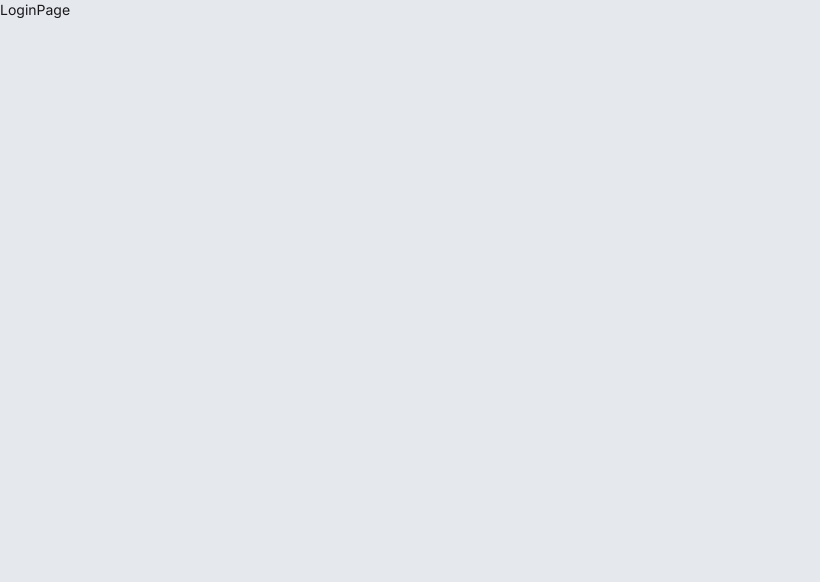
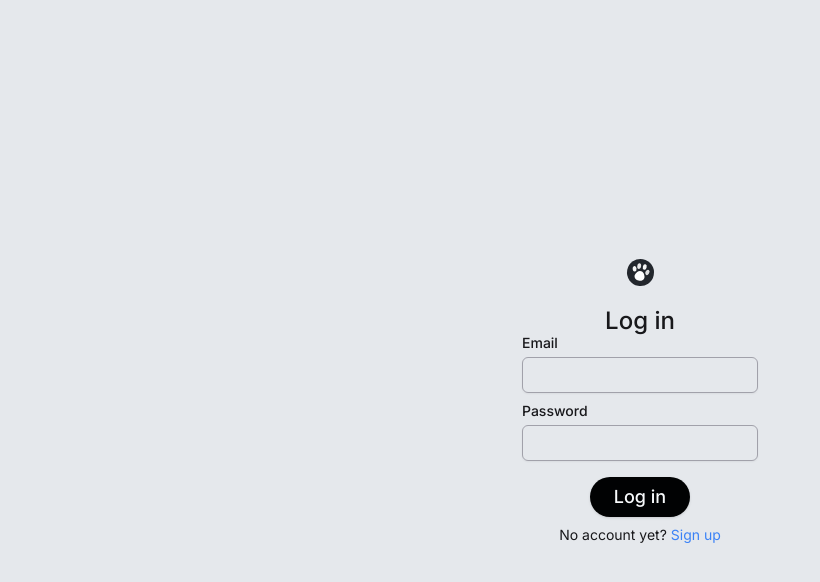
Before and after one commit to MohamedAdel0301/pet-soft, a Next.js app: page /login in a window 1280 px wide. Shown: the top 582 px of the page, without its empty margins (0-820 px from the left). Built offline with nearby package versions, Linux system fonts and the light colour scheme.

Commit message:
added auth pages

```diff
--- /dev/null
+++ b/src/app/(auth)/layout.tsx
@@ -0,0 +1,13 @@
+import Logo from "@/components/home/Logo";
+import React from "react";
+
+const layout = ({ children }: { children: React.ReactNode }) => {
+  return (
+    <div className="flex min-h-screen flex-col items-center justify-center gap-y-5">
+      <Logo />
+      {children}
+    </div>
+  );
+};
+
+export default layout;
--- a/src/app/(auth)/login/page.tsx
+++ b/src/app/(auth)/login/page.tsx
@@ -1,9 +1,26 @@
-import React from 'react'
+import React from "react";
+
+import H1 from "@/components/misc/H1";
+import AuthForm from "@/components/auth/AuthForm";
+import Link from "next/link";
 
 const LoginPage = () => {
   return (
-    <div>LoginPage</div>
-  )
-}
+    <main>
+      <H1 className="text-center">Log in</H1>
+      <AuthForm />
 
-export default LoginPage
+      <p className="text-center text-sm">
+        No account yet?{" "}
+        <Link
+          href={"/signup"}
+          className="mt-6 text-blue-500 visited:text-purple-600"
+        >
+          Sign up
+        </Link>
+      </p>
+    </main>
+  );
+};
+
+export default LoginPage;
--- a/src/app/(auth)/signup/page.tsx
+++ b/src/app/(auth)/signup/page.tsx
@@ -1,7 +1,25 @@
+import AuthForm from "@/components/auth/AuthForm";
+import H1 from "@/components/misc/H1";
+import Link from "next/link";
 import React from "react";
 
 const SignUpPage = () => {
-  return <div>SignUpPage</div>;
+  return (
+    <main>
+      <H1 className="text-center">Log in</H1>
+      <AuthForm />
+
+      <p className="text-center text-sm">
+        Already have an account?{" "}
+        <Link
+          href={"/login"}
+          className="mt-6 text-blue-500 visited:text-purple-600"
+        >
+          Log in
+        </Link>
+      </p>
+    </main>
+  );
 };
 
 export default SignUpPage;
--- /dev/null
+++ b/src/components/auth/AuthForm.tsx
@@ -0,0 +1,26 @@
+import { Button } from "../ui/button";
+import { Input } from "../ui/input";
+import { Label } from "../ui/label";
+
+const AuthFormInputStyles = "border-zinc-400";
+
+const AuthForm = () => {
+  return (
+    <form className="space-y-2">
+      <div className="space-y-1">
+        <Label htmlFor="email">Email</Label>
+        <Input id="email" type="email" className={AuthFormInputStyles} />
+      </div>
+      <div className="space-y-1">
+        <Label htmlFor="password">Password</Label>
+        <Input id="password" type="password" className={AuthFormInputStyles} />
+      </div>
+
+      <div className="w-full">
+        <Button className="mx-auto mb-2 mt-4 block py-0 text-lg">Log in</Button>
+      </div>
+    </form>
+  );
+};
+
+export default AuthForm;
```
